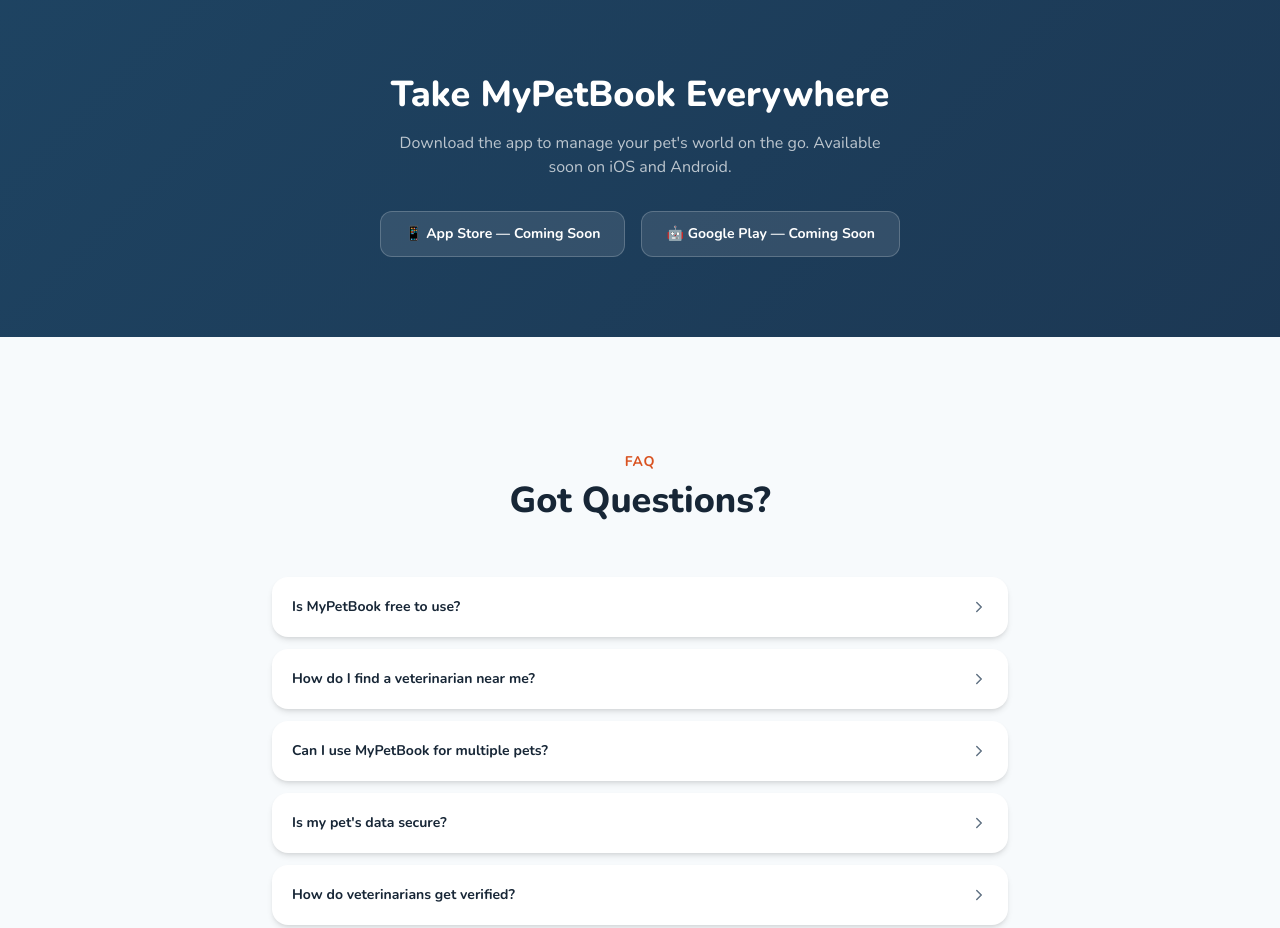
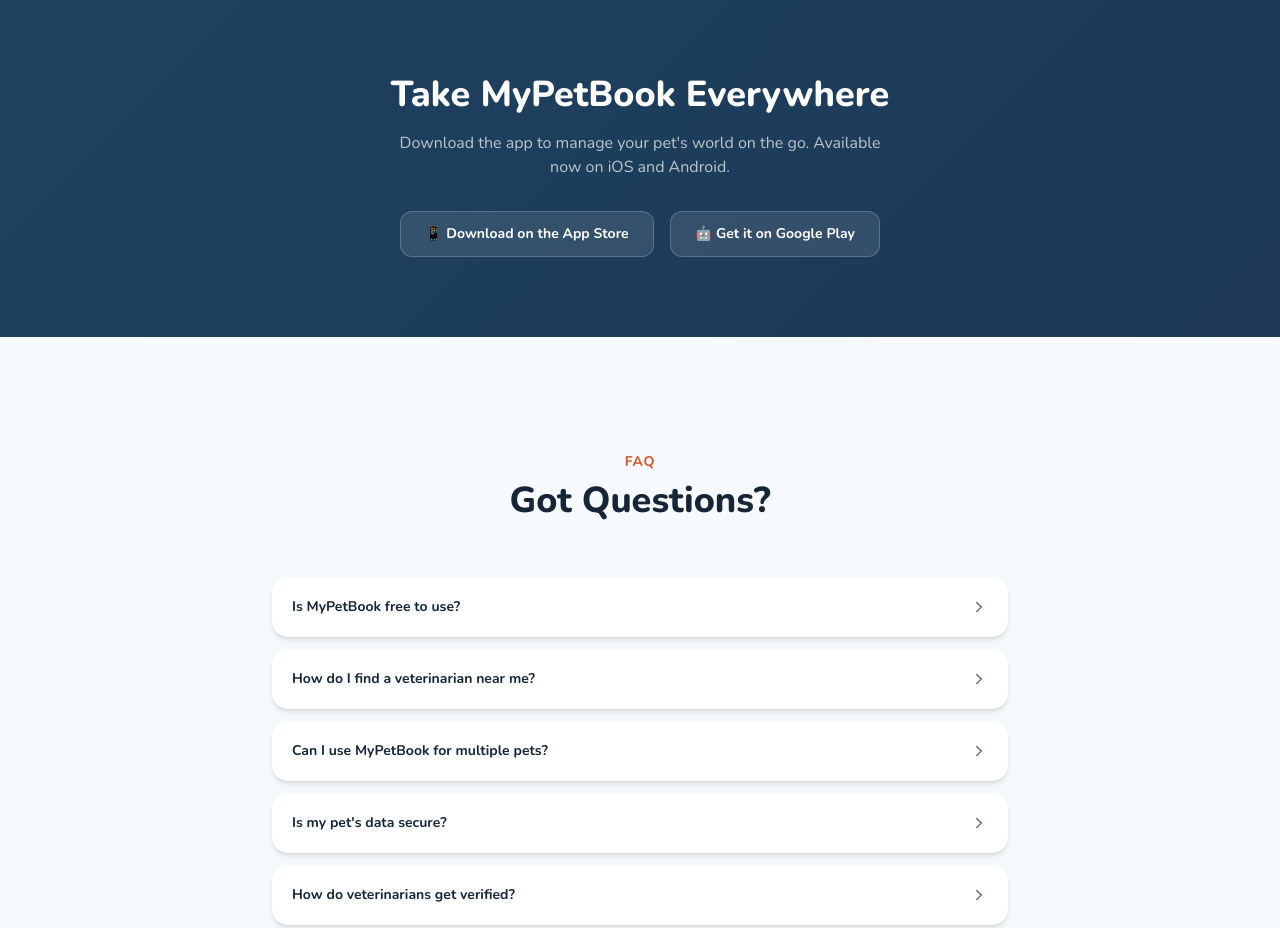
Before and after one commit to DeveloperAhtisham/Mypetbook-web-next, a Next.js app: page / in a window 1280 px wide. Shown: the part 3620-4548 px from the top of the page. Built offline with nearby package versions, Linux system fonts and the light colour scheme; no server answers.

Commit message:
Links of the app

```diff
--- a/src/app/about/page.tsx
+++ b/src/app/about/page.tsx
@@ -38,12 +38,12 @@
 ];
 
 const team = [
-  // {
-  //   name: "Syed Mustghees Ahmad",
-  //   role: "Founder & CEO",
-  //   bio: "A passionate developer and tech innovator, Syed Mustaghees Ahmad combines his expertise in software engineering with a love for pets. With years of experience building digital solutions, he founded MyPetBook to create a seamless platform connecting pet owners, veterinarians, and pet businesses—making pet care smarter, simpler, and more accessible for everyone.",
-  //   initials: "MA",
-  // },
+  {
+    name: "Syed Mustghees Ahmad",
+    role: "Founder & CEO",
+    bio: "A passionate developer and tech innovator, Syed Mustaghees Ahmad combines his expertise in software engineering with a love for pets. With years of experience building digital solutions, he founded MyPetBook to create a seamless platform connecting pet owners, veterinarians, and pet businesses—making pet care smarter, simpler, and more accessible for everyone.",
+    initials: "MA",
+  },
   {
     name: "Areej Sherazi",
     role: "Co-founder & CTO",
--- a/src/app/page.tsx
+++ b/src/app/page.tsx
@@ -2,6 +2,8 @@
 
 import { ScrollReveal, useCountUp } from "@/components/ScrollReveal";
 import Link from "next/link";
+import { DOWNLOAD_SECTION_ID } from "@/lib/appLinks";
+import { useStoreLinks } from "@/hooks/use-store-links";
 import {
   Heart,
   ShoppingBag,
@@ -163,6 +165,8 @@
     "owners",
   );
   const [openFaq, setOpenFaq] = useState<number | null>(null);
+  const { appStoreUrl, playStoreUrl, installUrl, installOpensNewTab } =
+    useStoreLinks();
 
   return (
     <div>
@@ -214,9 +218,11 @@
                   <ArrowRight size={18} className="inline ml-1" />
                 </Link> */}
                  <a
-              href="https://play.google.com/store/apps/details?id=com.mypetbook.app"
-              target="_blank"
-              rel="noopener noreferrer"
+              href={installUrl}
+              {...(installOpensNewTab && {
+                target: "_blank",
+                rel: "noopener noreferrer",
+              })}
               className="btn-coral text-lg py-3.5 px-10 inline-block"
             >
               Install MyPetBook Now!{" "}
@@ -543,7 +549,10 @@
       </section>
 
       {/* App Download CTA */}
-      <section className="gradient-hero py-20 relative overflow-hidden">
+      <section
+        id={DOWNLOAD_SECTION_ID}
+        className="scroll-mt-20 gradient-hero py-20 relative overflow-hidden"
+      >
         <div className="container mx-auto px-4 text-center relative z-10">
           <ScrollReveal>
             <h2 className="text-3xl md:text-4xl font-heading font-black text-white mb-4">
@@ -551,15 +560,25 @@
             </h2>
             <p className="text-white/70 mb-8 max-w-lg mx-auto">
               Download the app to manage your pet&apos;s world on the go.
-              Available soon on iOS and Android.
+              Available now on iOS and Android.
             </p>
-            <div className="flex gap-4 justify-center">
-              <button className="bg-white/10 border border-white/20 rounded-xl px-6 py-3 text-white font-heading font-bold text-sm hover:bg-white/20 transition-all">
-                📱 App Store — Coming Soon
-              </button>
-              <button className="bg-white/10 border border-white/20 rounded-xl px-6 py-3 text-white font-heading font-bold text-sm hover:bg-white/20 transition-all">
-                🤖 Google Play — Coming Soon
-              </button>
+            <div className="flex flex-col sm:flex-row gap-4 justify-center">
+              <a
+                href={appStoreUrl}
+                target="_blank"
+                rel="noopener noreferrer"
+                className="bg-white/10 border border-white/20 rounded-xl px-6 py-3 text-white font-heading font-bold text-sm hover:bg-white/20 transition-all"
+              >
+                📱 Download on the App Store
+              </a>
+              <a
+                href={playStoreUrl}
+                target="_blank"
+                rel="noopener noreferrer"
+                className="bg-white/10 border border-white/20 rounded-xl px-6 py-3 text-white font-heading font-bold text-sm hover:bg-white/20 transition-all"
+              >
+                🤖 Get it on Google Play
+              </a>
             </div>
           </ScrollReveal>
         </div>
@@ -621,9 +640,11 @@
               Get Started Free <ArrowRight size={18} className="inline ml-1" />
             </Link>   */}
             <a
-              href="https://play.google.com/store/apps/details?id=com.mypetbook.app"
-              target="_blank"
-              rel="noopener noreferrer"
+              href={installUrl}
+              {...(installOpensNewTab && {
+                target: "_blank",
+                rel: "noopener noreferrer",
+              })}
               className="btn-coral text-lg py-3.5 px-10 inline-block"
             >
               Install MyPetBook Now!{" "}
--- /dev/null
+++ b/src/hooks/use-store-links.ts
@@ -0,0 +1,97 @@
+import * as React from "react";
+import {
+  APP_STORE_COUNTRIES,
+  AppStoreCountry,
+  DOWNLOAD_SECTION_ID,
+  PLAY_STORE_URL,
+  getAppStoreUrl,
+} from "@/lib/appLinks";
+
+type Device = "ios" | "android" | "desktop";
+
+function detectDevice(): Device {
+  const ua = navigator.userAgent;
+  if (/android/i.test(ua)) return "android";
+  if (/iphone|ipad|ipod/i.test(ua)) return "ios";
+  // iPadOS reports itself as a Mac, but Macs have no touch screen.
+  if (/macintosh/i.test(ua) && navigator.maxTouchPoints > 1) return "ios";
+  return "desktop";
+}
+
+function detectCountry(): AppStoreCountry {
+  try {
+    const timeZone = Intl.DateTimeFormat().resolvedOptions().timeZone;
+    if (timeZone === "Asia/Karachi") return "pk";
+    if (CANADA_TIME_ZONES.has(timeZone)) return "ca";
+  } catch {}
+
+  // Fall back to the region in the browser language, e.g. "en-CA" or "ur-PK".
+  for (const lang of navigator.languages ?? [navigator.language]) {
+    const region = lang.split("-")[1]?.toLowerCase();
+    if (APP_STORE_COUNTRIES.includes(region as AppStoreCountry)) {
+      return region as AppStoreCountry;
+    }
+  }
+
+  return APP_STORE_COUNTRIES[0];
+}
+
+const CANADA_TIME_ZONES = new Set([
+  "America/St_Johns",
+  "America/Halifax",
+  "America/Glace_Bay",
+  "America/Moncton",
+  "America/Goose_Bay",
+  "America/Toronto",
+  "America/Montreal",
+  "America/Nipigon",
+  "America/Thunder_Bay",
+  "America/Iqaluit",
+  "America/Pangnirtung",
+  "America/Atikokan",
+  "America/Winnipeg",
+  "America/Rainy_River",
+  "America/Resolute",
+  "America/Rankin_Inlet",
+  "America/Regina",
+  "America/Swift_Current",
+  "America/Edmonton",
+  "America/Cambridge_Bay",
+  "America/Yellowknife",
+  "America/Inuvik",
+  "America/Creston",
+  "America/Dawson_Creek",
+  "America/Fort_Nelson",
+  "America/Vancouver",
+  "America/Whitehorse",
+  "America/Dawson",
+]);
+
+export function useStoreLinks() {
+  const [device, setDevice] = React.useState<Device>("desktop");
+  const [country, setCountry] = React.useState<AppStoreCountry>(
+    APP_STORE_COUNTRIES[0]
+  );
+
+  React.useEffect(() => {
+    setDevice(detectDevice());
+    setCountry(detectCountry());
+  }, []);
+
+  const appStoreUrl = getAppStoreUrl(country);
+
+  // Phones go straight to their store; desktop scrolls to both buttons.
+  const installUrl =
+    device === "ios"
+      ? appStoreUrl
+      : device === "android"
+        ? PLAY_STORE_URL
+        : `#${DOWNLOAD_SECTION_ID}`;
+
+  return {
+    appStoreUrl,
+    playStoreUrl: PLAY_STORE_URL,
+    installUrl,
+    installOpensNewTab: device !== "desktop",
+  };
+}
--- /dev/null
+++ b/src/lib/appLinks.ts
@@ -0,0 +1,16 @@
+const APP_STORE_ID = "id6752717406";
+
+// Countries where the iOS app is released. The first one is the fallback.
+export const APP_STORE_COUNTRIES = ["pk", "ca"] as const;
+export type AppStoreCountry = (typeof APP_STORE_COUNTRIES)[number];
+
+export const getAppStoreUrl = (country: AppStoreCountry = "pk") =>
+  `https://apps.apple.com/${country}/app/mypetbook-app/${APP_STORE_ID}`;
+
+export const APP_STORE_URL = getAppStoreUrl();
+
+export const PLAY_STORE_URL =
+  "https://play.google.com/store/apps/details?id=com.mypetbook.app";
+
+// Section on the home page that shows both store buttons.
+export const DOWNLOAD_SECTION_ID = "download";
```
